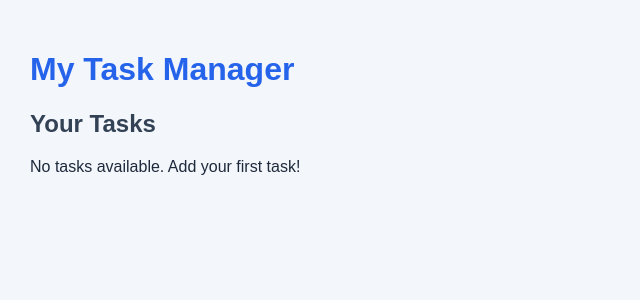
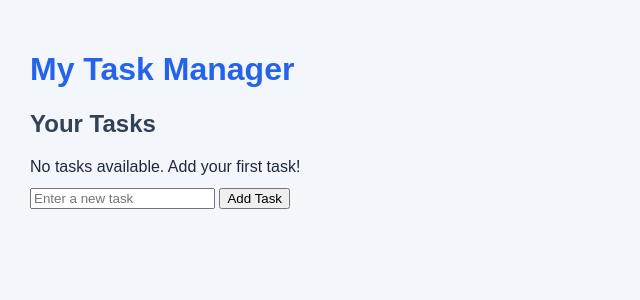
Before and after one commit to MokshithRao/Task-Manager-Application, a FastAPI app: page /tasks in a window 1280 px wide. Shown: the top 300 px of the page, without its empty margins (0-640 px from the left). Run offline with FastAPI, Linux system fonts and the light colour scheme; data that the repository does not hold is empty.

Commit message:
Implement task creation and database persistence

```diff
--- a/main.py
+++ b/main.py
@@ -1,6 +1,7 @@
-from fastapi import FastAPI, Request, Depends
+from fastapi import FastAPI, Request, Depends, Form
 from fastapi.templating import Jinja2Templates
 from fastapi.staticfiles import StaticFiles
+from fastapi.responses import RedirectResponse
 from database import engine, SessionLocal, Base
 from sqlalchemy.orm import Session
 from database import engine, Base, get_db
@@ -44,3 +45,13 @@ def show_tasks(request: Request, db: Session = Depends(get_db)):
             "tasks": tasks
         }
     )
+
+
+@app.post("/tasks")
+def create_task(title: str = Form(...), db: Session = Depends(get_db)):
+    new_task = Task(title=title)
+
+    db.add(new_task)
+    db.commit()
+
+    return RedirectResponse(url="/tasks", status_code=303)
--- a/templates/tasks.html
+++ b/templates/tasks.html
@@ -33,6 +33,20 @@
         <p>No tasks available. Add your first task!</p>
 
     {% endif %}
+
+
+    <form action="/tasks" method="post">
+        <input
+            type="text"
+            name="title"
+            placeholder="Enter a new task"
+            required
+        >
+
+        <button type="submit">Add Task</button>
+    </form>
+
+
 </body>
 
 </html>
```
